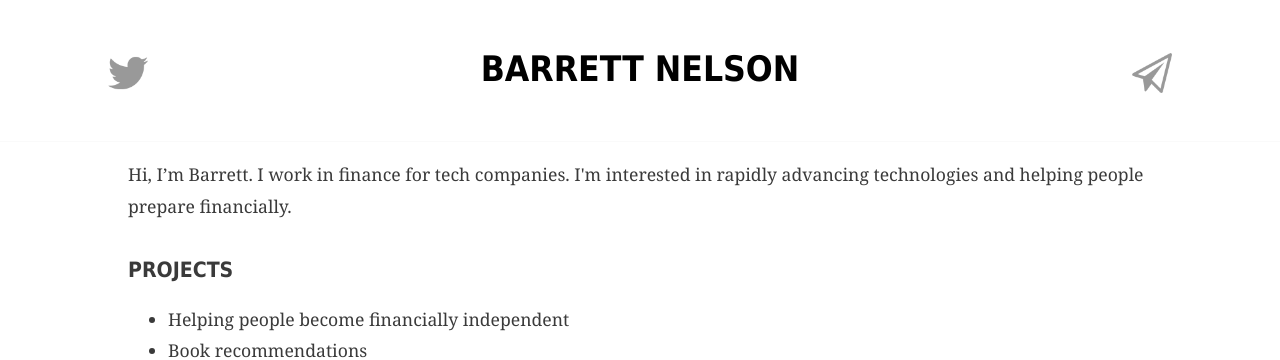
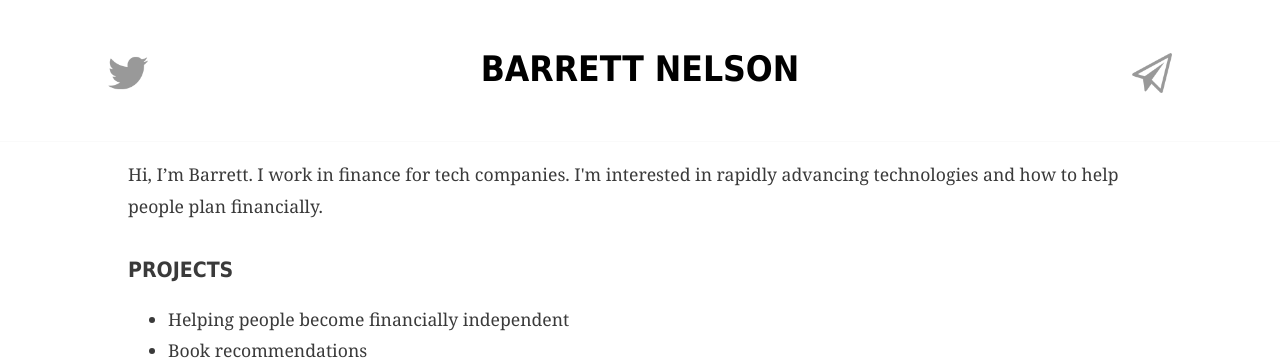
Before and after one commit to bstnel/bstnel.github.io, a Jekyll site: the page index.html, which Jekyll copies as it is, in a window 1280 px wide. Shown: the top 360 px of the page. Built offline with Jekyll 4.4.1, drawn with Linux system fonts in a browser that asks for light colours.

Commit message:
Update index.html

```diff
--- a/index.html
+++ b/index.html
@@ -22,7 +22,7 @@
         </div>
       </div>
 <div class="content">
-	<p>Hi, I’m Barrett. I work in finance for tech companies. I'm interested in rapidly advancing technologies and helping people prepare financially.</p>
+	<p>Hi, I’m Barrett. I work in finance for tech companies. I'm interested in rapidly advancing technologies and how to help people plan financially.</p>
 	<h2>Projects</h2>
 		<ul>
 		<li>Helping people become financially independent</li>
```
